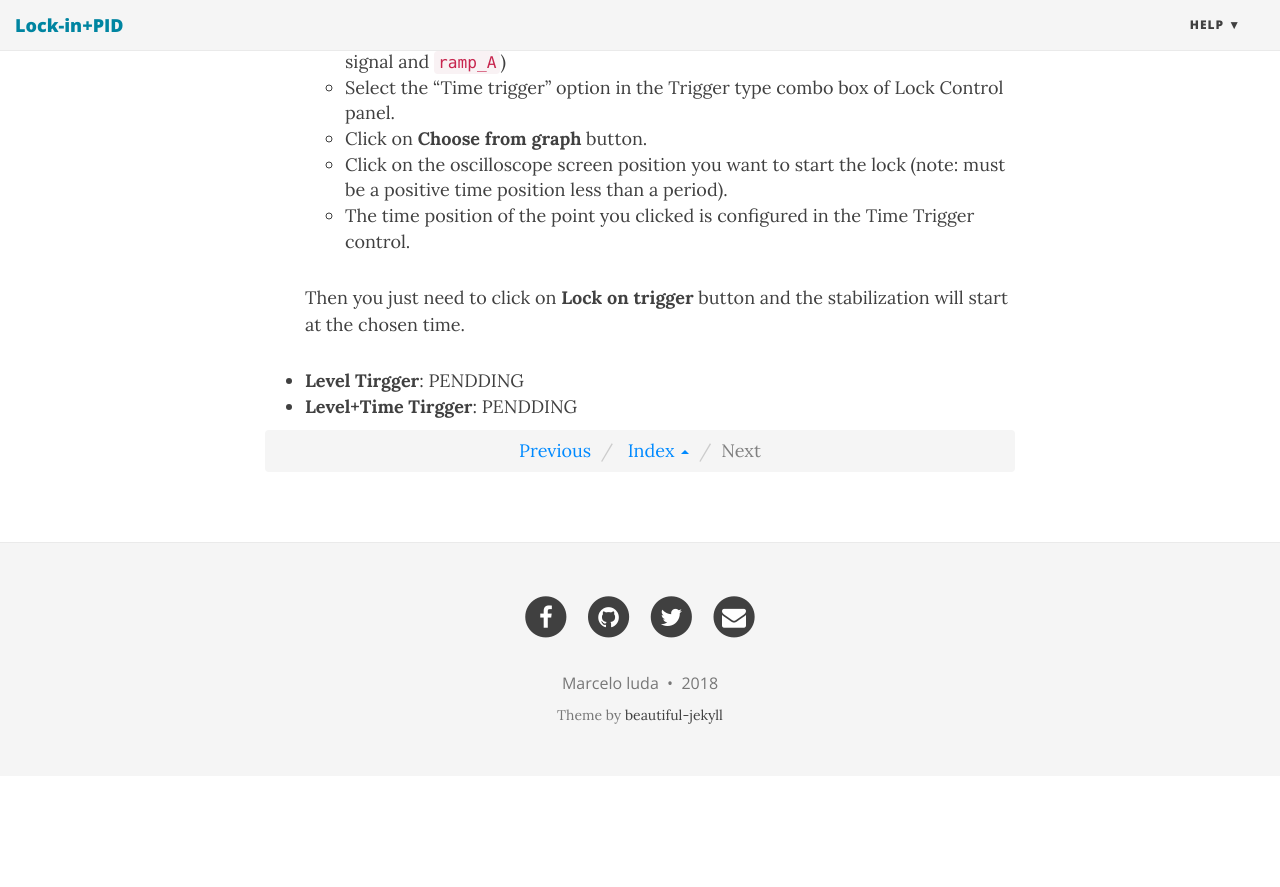
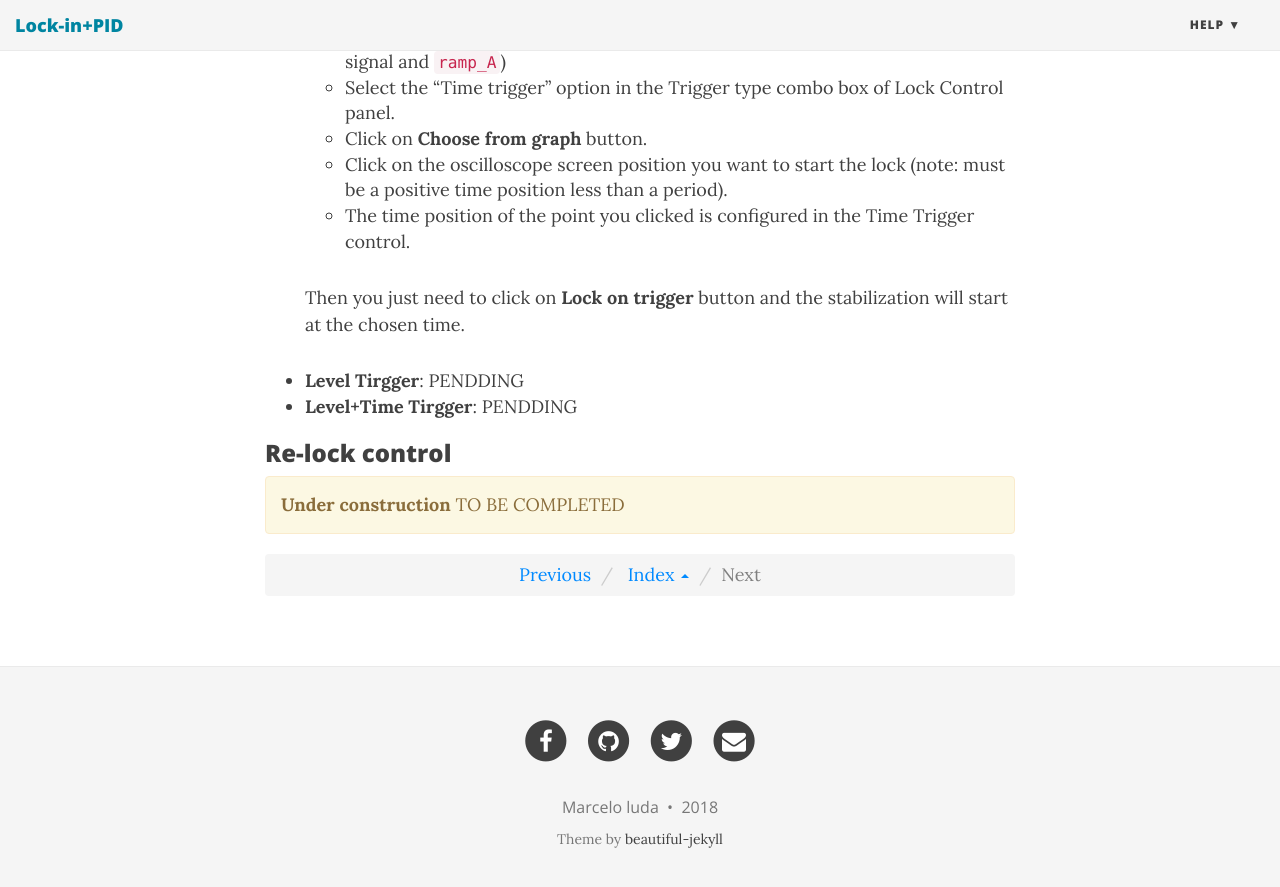
Before and after one commit to marceluda/rp_lock-in_pid, a Jekyll site: the page built from help/instruments_08_autolock.md, in a window 1280 px wide and 900 px high, scrolled down 5513 px. Shown: the top 887 px of the window. Built offline with Jekyll 4.4.1, drawn with Linux system fonts in a browser that asks for light colours; nearby versions of some CDN libraries; formulas are drawn with MathJax 3; before the commit the page ends 6289 px from its top, so only the background shows below that.

Commit message:
Re-lock control empty

```diff
--- a/help/instruments_08_autolock.md
+++ b/help/instruments_08_autolock.md
@@ -148,6 +148,11 @@
   * **Level+Time Tirgger**: PENDDING
 
 
+### Re-lock control
+
+<div class="alert alert-warning" role="alert">
+  <strong>Under construction</strong> TO BE COMPLETED
+</div>
 
 
 
```
